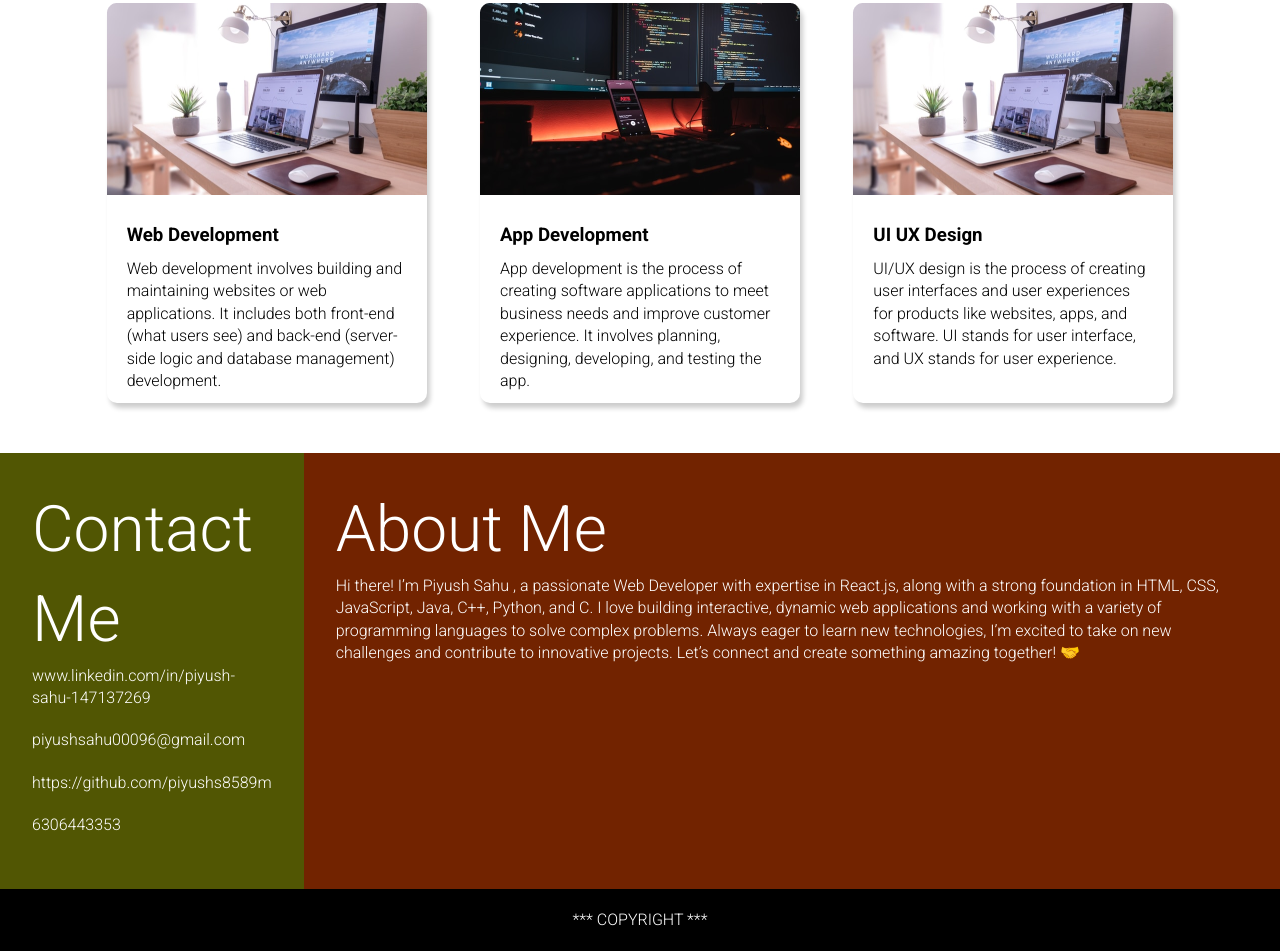
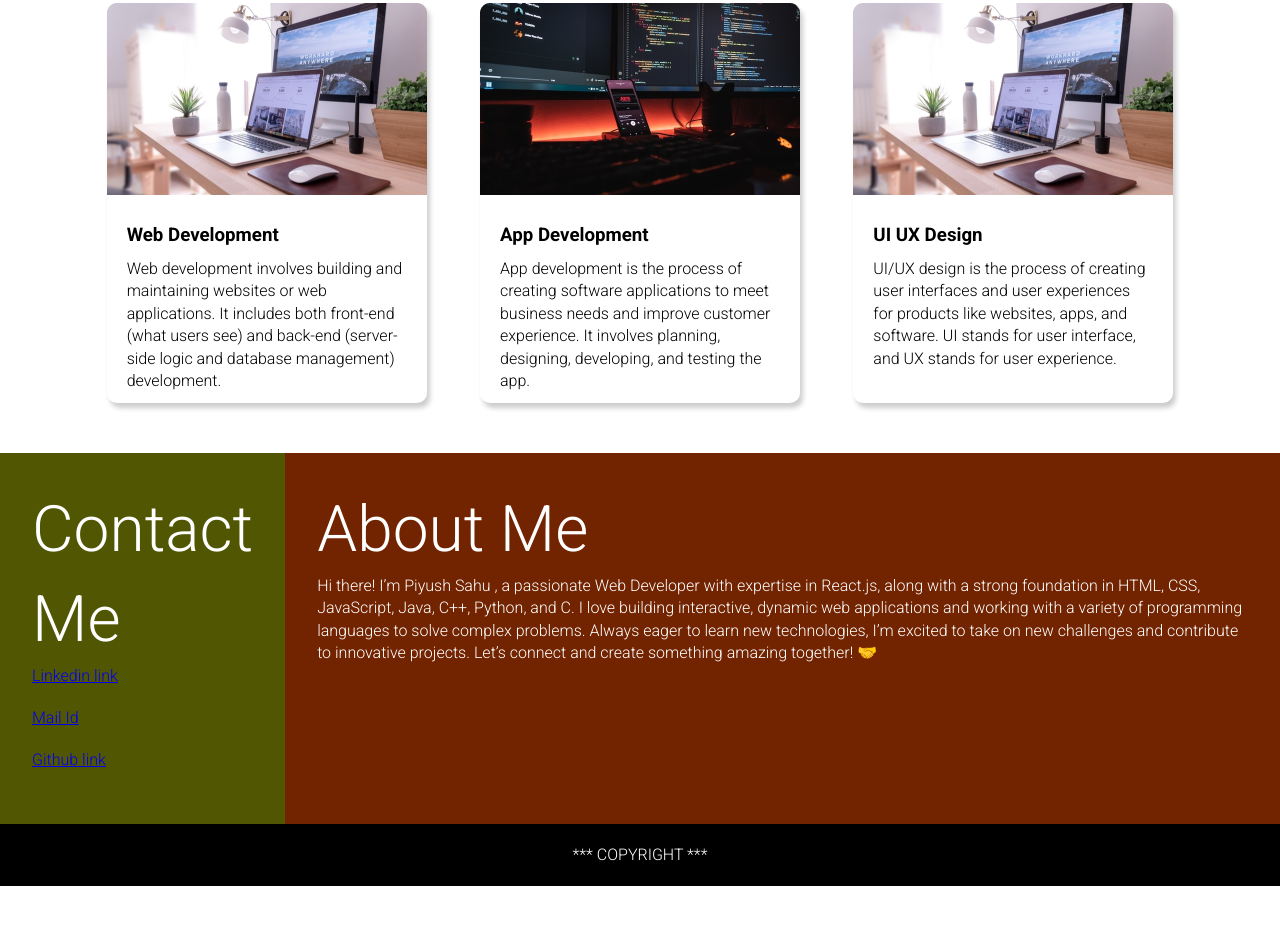
Before and after one commit to piyushs8589/htmlPortfolioProfile-main, a plain HTML site: page index.html in a window 1280 px wide. Shown: the part 1021-1972 px from the top of the page. After the commit the page ends 1907 px from the top, so only its background shows below. Drawn offline with Linux system fonts and the light colour scheme.

Commit message:
Updated index.html

```diff
--- a/index.html
+++ b/index.html
@@ -62,11 +62,14 @@
       <div class="contact">
         <h2>Contact Me</h2>
         <p>
-          www.linkedin.com/in/piyush-sahu-147137269
+          <a href="www.linkedin.com/in/piyush-sahu-147137269">Linkedin link </a>
         </p>
-        <p>piyushsahu00096@gmail.com</p>
-        <p>https://github.com/piyushs8589m</p>
-        <p> 6306443353</p>
+        <p>
+          <a href="piyushsahu00096@gmail.com">Mail Id </a>
+        </p>
+        <p>
+          <a href="https://github.com/piyushs8589">Github link </a>
+        </p>
       </div>
       <div class="about">
         <h2>About Me</h2>
```
